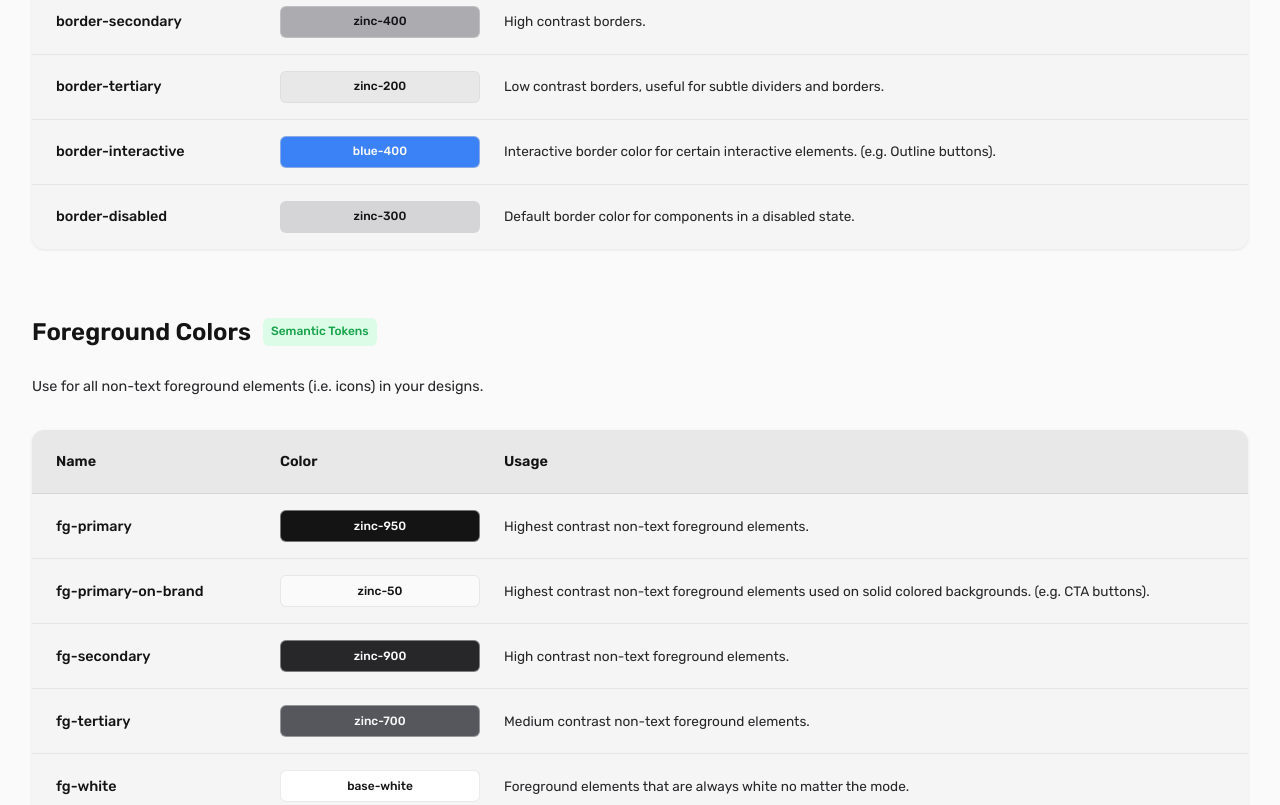
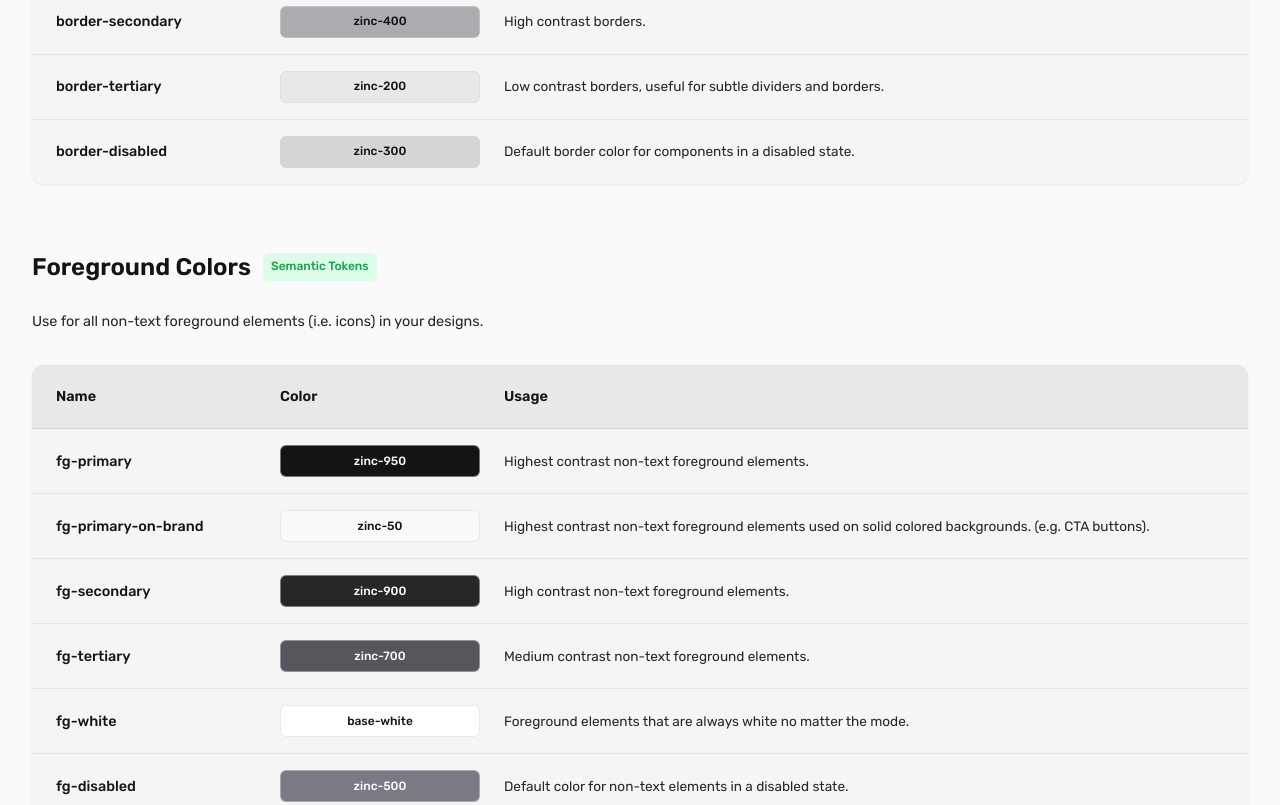
Before and after one commit to mustafalazzawe/design-system, a plain HTML site: page index.html in a window 1280 px wide. Shown: the part 2980-3785 px from the top of the page. Drawn offline with Linux system fonts and the light colour scheme.

Commit message:
Removing tokens, repurposing existing tokens

```diff
--- a/index.html
+++ b/index.html
@@ -177,14 +177,6 @@
           </div>
 
           <div class="table-row" role="row">
-            <div class="token-name" role="cell">border-interactive</div>
-            <div class="color-preview" id="border-interactive-preview" role="cell" tabindex="0">neutral-200</div>
-            <div class="usage-description" role="cell">Interactive border color for certain interactive elements. (e.g. Outline
-              buttons).
-            </div>
-          </div>
-
-          <div class="table-row" role="row">
             <div class="token-name" role="cell">border-disabled</div>
             <div class="color-preview" id="border-disabled-preview" role="cell" tabindex="0">neutral-300</div>
             <div class="usage-description" role="cell">Default border color for components in a disabled state.</div>
@@ -304,7 +296,7 @@
           Interactive Colors
           <span class="semantic-badge">Semantic Tokens</span>
         </h2>
-        <p class="section-description">Use for all fill colors for interactive components in your designs.</p>
+        <p class="section-description">Use for fill and stroke colors for interactive components in your designs.</p>
 
         <div class="semantic-table" role="table" aria-labelledby="interactive-colors-title">
           <div class="table-header" role="row">
--- a/scripts/color-config.js
+++ b/scripts/color-config.js
@@ -344,10 +344,6 @@ export function generateSemanticTokens(
       light: { hex: neutralScale[200].hex, name: `${neutralName}-200` },
       dark: { hex: neutralScale[900].hex, name: `${neutralName}-900` },
     },
-    "border-interactive": {
-      light: { hex: primaryScale[400].hex, name: `${primaryName}-400` },
-      dark: { hex: primaryScale[400].hex, name: `${primaryName}-400` },
-    },
     "border-disabled": {
       light: { hex: neutralScale[300].hex, name: `${neutralName}-300` },
       dark: { hex: neutralScale[600].hex, name: `${neutralName}-600` },
--- a/scripts/core/css-updater.js
+++ b/scripts/core/css-updater.js
@@ -33,7 +33,6 @@ class CSSUpdater {
       "primary",
       "secondary",
       "tertiary",
-      "interactive",
       "disabled",
     ]);
 
--- a/styles/styles.css
+++ b/styles/styles.css
@@ -289,7 +289,7 @@ body {
 }
 
 .btn-tertiary:hover {
-  border: 1px solid var(--border-interactive);
+  border: 1px solid var(--interactive-primary-hover);
 }
 
 /* =============================================================================
```
